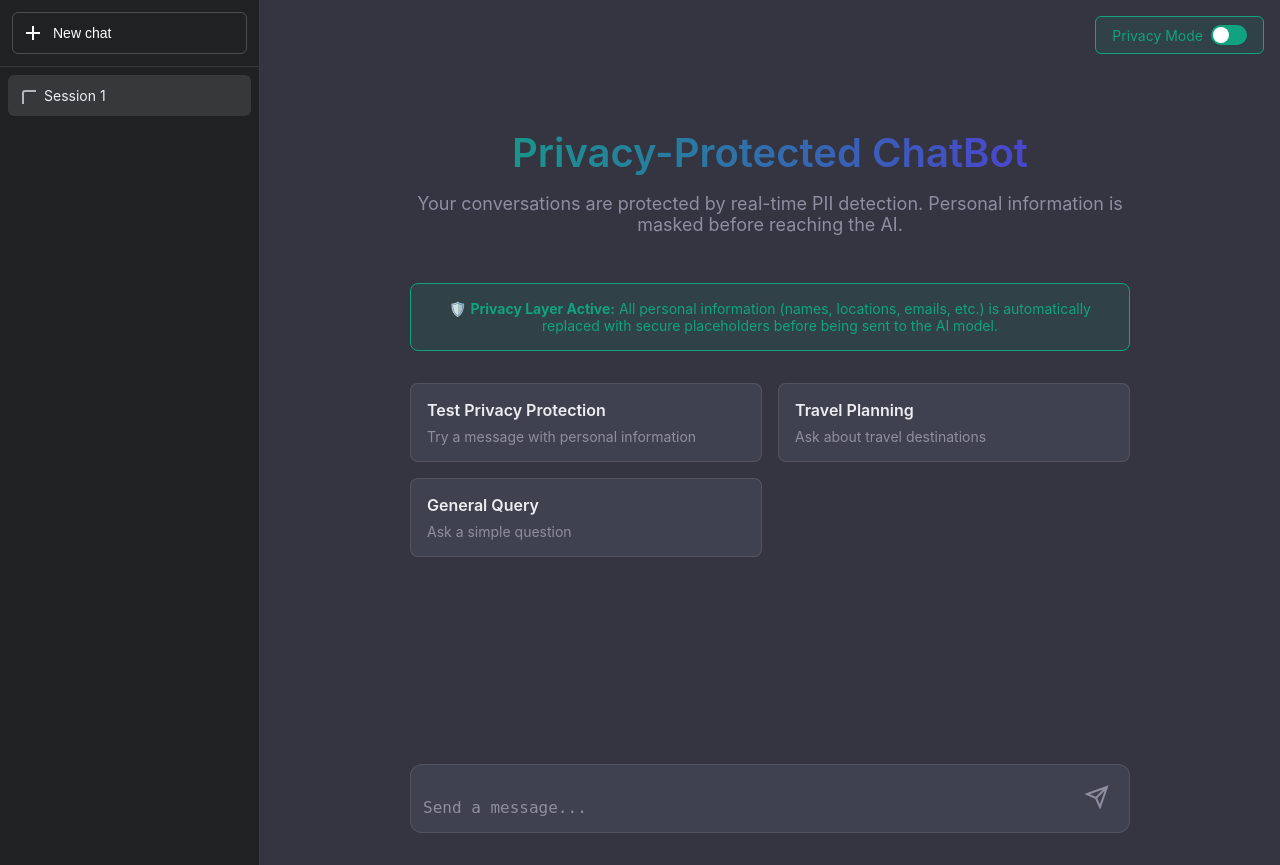
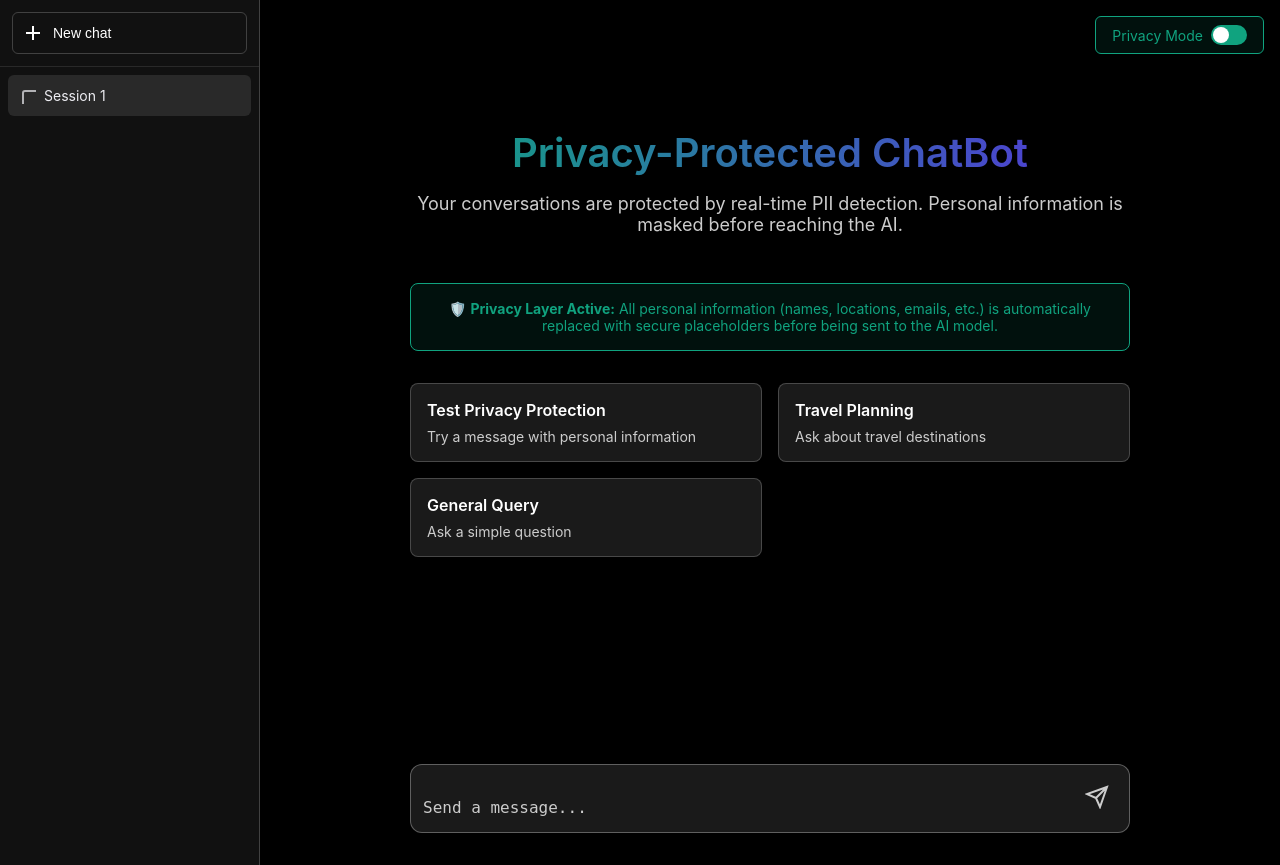
Before and after one commit to Hiida3li/ner-pii-nlp, a FastAPI app: page /privacy-chat in a window 1280 px wide. Run offline with FastAPI, Linux system fonts and the light colour scheme.

Commit message:
ui improved

```diff
--- a/src/static/js/privacy_chat.js
+++ b/src/static/js/privacy_chat.js
@@ -281,7 +281,7 @@ class PrivacyChat {
         console.log('Available entities:', entities);
 
         // Create a more comprehensive regex that matches all possible placeholder patterns
-        const placeholderRegex = /(person|location|organization|email|phone|url|civilid|passport|creditcard|bankaccount|credit card|civil id)\d*/gi;
+        const placeholderRegex = /(person|location|organization|email|phone|url|civilid|passport|creditcard|bankaccount)\d*/gi;
 
         highlightedText = highlightedText.replace(placeholderRegex, (match) => {
             const baseType = match.replace(/\d+$/, '').toLowerCase().replace(/\s+/g, '');
@@ -296,6 +296,9 @@ class PrivacyChat {
     highlightOriginalEntities(text, entities) {
         let highlightedText = text;
 
+        console.log('Highlighting original entities in text:', text);
+        console.log('Available entities:', entities);
+
         // Sort entities by position (reverse) to maintain correct positions when replacing
         const sortedEntities = [...entities].sort((a, b) => b.start - a.start);
 
@@ -304,6 +307,8 @@ class PrivacyChat {
             const start = entity.start;
             const end = entity.end;
             const originalText = entity.text;
+
+            console.log(`Highlighting entity: '${originalText}' (${entity.entity_type}) at ${start}-${end} with class '${cssClass}'`);
 
             highlightedText =
                 highlightedText.slice(0, start) +
@@ -369,12 +374,16 @@ class PrivacyChat {
         // For AI responses with placeholders
         let highlightedText = text;
 
-        // Find all placeholders in text
-        const placeholderRegex = /(person|location|organization|email|phone|url|civilid|passport|creditcard)\d+/gi;
+        console.log('Highlighting AI response entities in text:', text);
+        console.log('Available entities:', entities);
+
+        // Find all placeholders in text using comprehensive regex
+        const placeholderRegex = /(person|location|organization|email|phone|url|civilid|passport|creditcard|bankaccount)\d*/gi;
 
         highlightedText = highlightedText.replace(placeholderRegex, (match) => {
-            const baseType = match.replace(/\d+/, '').toLowerCase();
+            const baseType = match.replace(/\d+$/, '').toLowerCase().replace(/\s+/g, '');
             const cssClass = this.getEntityCssClass(baseType);
+            console.log(`Found AI response placeholder: '${match}', baseType: '${baseType}', cssClass: '${cssClass}'`);
             return `<span class="pii-entity ${cssClass}">${match}</span>`;
         });
 
--- a/src/templates/privacy_chat.html
+++ b/src/templates/privacy_chat.html
@@ -13,8 +13,8 @@
 
         body {
             font-family: -apple-system, BlinkMacSystemFont, 'Segoe UI', 'Helvetica Neue', sans-serif;
-            background: #343541;
-            color: #ececf1;
+            background: #000000;
+            color: #ffffff;
             height: 100vh;
             overflow: hidden;
         }
@@ -24,13 +24,13 @@
             height: 100vh;
         }
 
-        /* Sidebar - Exact ChatGPT style */
+        /* Sidebar - Black theme */
         .sidebar {
             width: 260px;
-            background: #202123;
+            background: #111111;
             display: flex;
             flex-direction: column;
-            border-right: 1px solid rgba(255,255,255,0.1);
+            border-right: 1px solid rgba(255,255,255,0.2);
         }
 
         .sidebar-header {
@@ -180,7 +180,7 @@
         }
 
         .message.assistant {
-            background: #444654;
+            background: #1a1a1a;
         }
 
         .message-avatar {
@@ -209,7 +209,7 @@
             flex: 1;
             line-height: 1.6;
             font-size: 1rem;
-            color: #d1d5db;
+            color: #ffffff;
         }
 
         /* PII Highlighting */
@@ -314,7 +314,7 @@
             bottom: 0;
             left: 0;
             right: 0;
-            background: linear-gradient(to top, #343541 60%, transparent);
+            background: linear-gradient(to top, #000000 60%, transparent);
             padding: 1rem 0 2rem;
         }
 
@@ -325,8 +325,8 @@
         }
 
         .input-box {
-            background: #40414f;
-            border: 1px solid rgba(255,255,255,0.1);
+            background: #1a1a1a;
+            border: 1px solid rgba(255,255,255,0.3);
             border-radius: 12px;
             padding: 0.75rem;
             display: flex;
@@ -335,7 +335,7 @@
         }
 
         .input-box:focus-within {
-            border-color: rgba(255,255,255,0.2);
+            border-color: rgba(255,255,255,0.5);
         }
 
         .chat-input {
@@ -351,14 +351,14 @@
         }
 
         .chat-input::placeholder {
-            color: #8e8ea0;
+            color: #cccccc;
         }
 
         .send-btn {
             padding: 0.5rem;
             background: transparent;
             border: none;
-            color: #8e8ea0;
+            color: #cccccc;
             cursor: pointer;
             border-radius: 6px;
             transition: all 0.2s;
@@ -393,7 +393,7 @@
 
         .welcome-subtitle {
             font-size: 1.125rem;
-            color: #8e8ea0;
+            color: #cccccc;
             margin-bottom: 3rem;
         }
 
@@ -406,8 +406,8 @@
 
         .example-prompt {
             padding: 1rem;
-            background: #40414f;
-            border: 1px solid rgba(255,255,255,0.1);
+            background: #1a1a1a;
+            border: 1px solid rgba(255,255,255,0.2);
             border-radius: 8px;
             cursor: pointer;
             transition: all 0.2s;
@@ -422,12 +422,12 @@
         .example-prompt-title {
             font-weight: 600;
             margin-bottom: 0.5rem;
-            color: #ececf1;
+            color: #ffffff;
         }
 
         .example-prompt-text {
             font-size: 0.875rem;
-            color: #8e8ea0;
+            color: #cccccc;
         }
 
         /* Typing Indicator */
@@ -440,7 +440,7 @@
         .typing-dot {
             width: 8px;
             height: 8px;
-            background: #8e8ea0;
+            background: #ffffff;
             border-radius: 50%;
             animation: typing 1.4s infinite;
         }
```
Also changed, not shown: simple_chatbot_server.py (+4 -4 lines).
